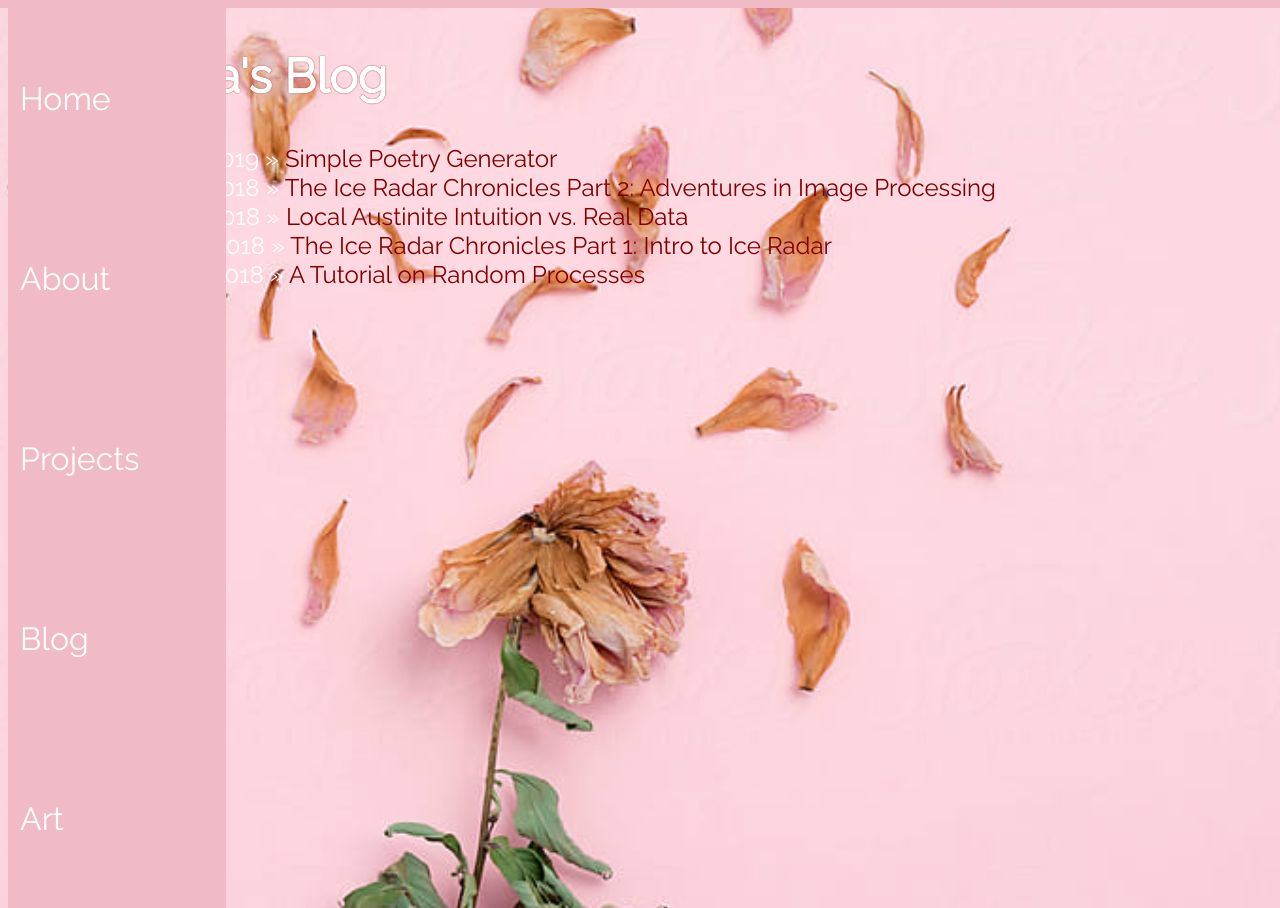
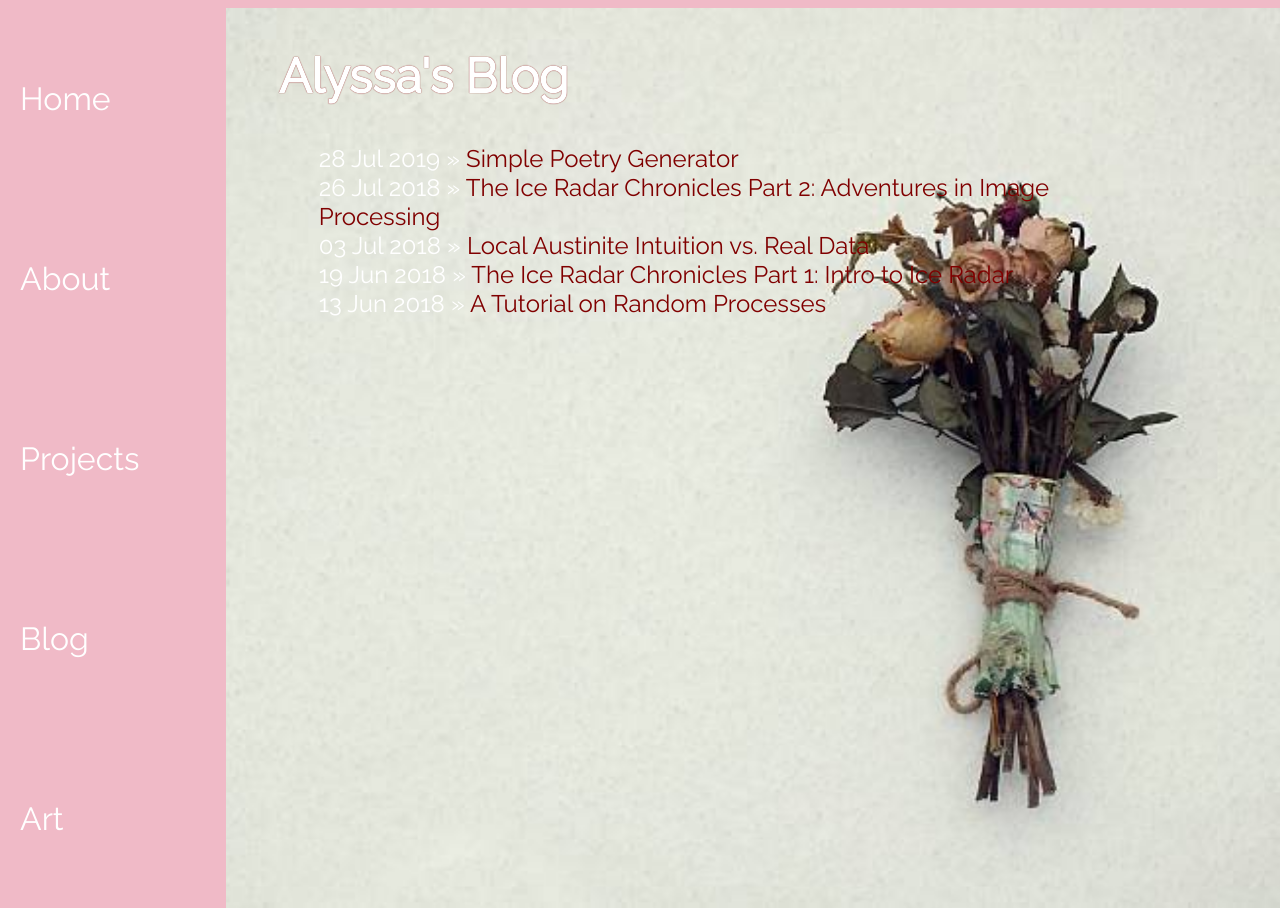
Before and after one commit to AlyssaYelle/AlyssaYelle.github.io, a Jekyll site: the page built from blog/index.html, in a window 1280 px wide. Built offline with Jekyll 4.4.1, drawn with Linux system fonts in a browser that asks for light colours.

Commit message:
styling blog post list page

```diff
--- a/blog/index.html
+++ b/blog/index.html
@@ -3,6 +3,7 @@ layout: default
 title: Alyssa's Blog
 ---
 <section class='blog'>
+	<div class='list'>
 		<h2>{{ page.title }}</h2>
 		<ul class="posts">
 
@@ -10,4 +11,5 @@ title: Alyssa's Blog
 	    	<li><span>{{ post.date | date_to_string }}</span> » <a href="{{ post.url }}" title="{{ post.title }}">{{ post.title }}</a></li>
 	  	{% endfor %}
 		</ul>
+	</div>
 </section>
--- a/css/main.css
+++ b/css/main.css
@@ -77,12 +77,16 @@ section {
 
 .blog {
   height:100vh;
-  background-image: url("assets/portfolio2.jpg");
+  background-image: url("assets/portfolio3.jpg");
   background-size:cover;
   background-position:center right;
+
+}
+
+.list {
   text-align: left;
-  padding-left: 25%;
-  padding-right: 10%;
+  margin-left: 5%;
+  margin-right: 20%;
 }
 
 
```
Also changed, not shown: css/assets/portfolio2.jpg (deleted), css/assets/portfolio3.jpg (added). Lines whose indentation alone changed are shown as unchanged.
